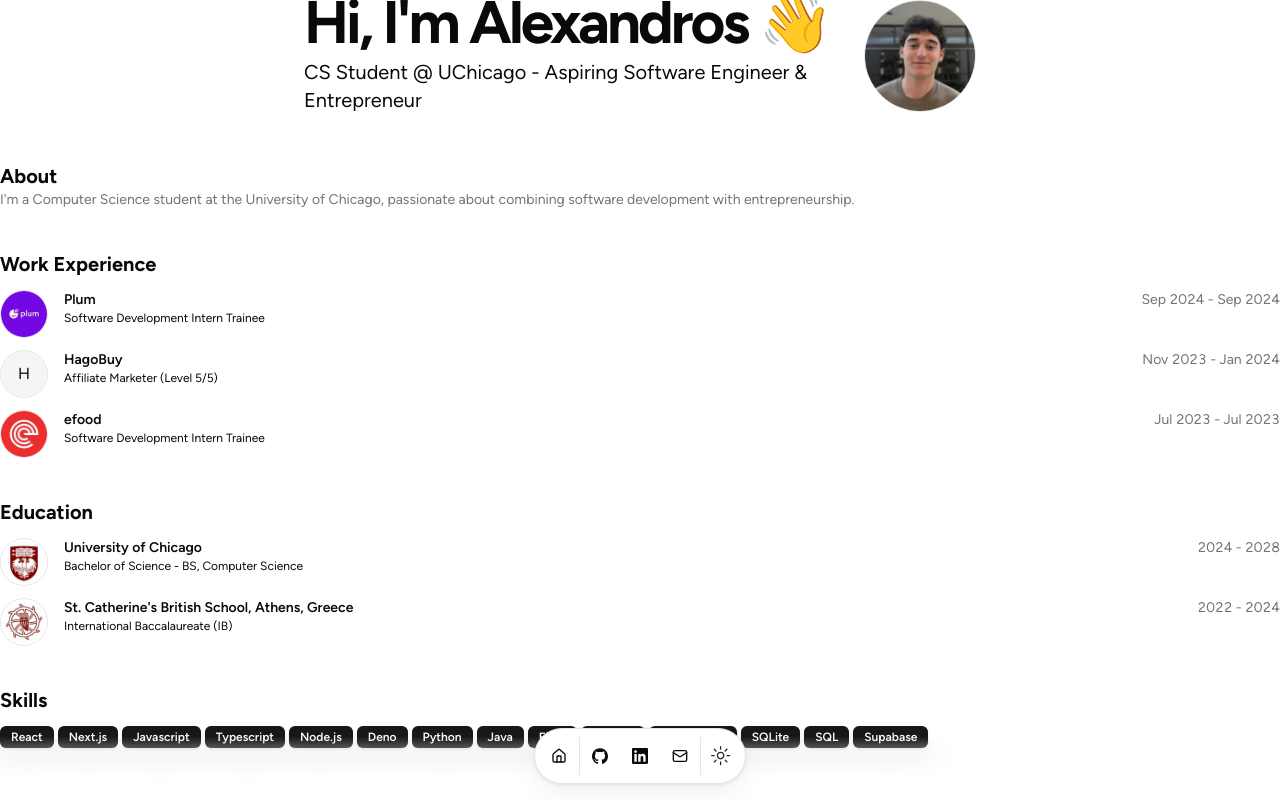
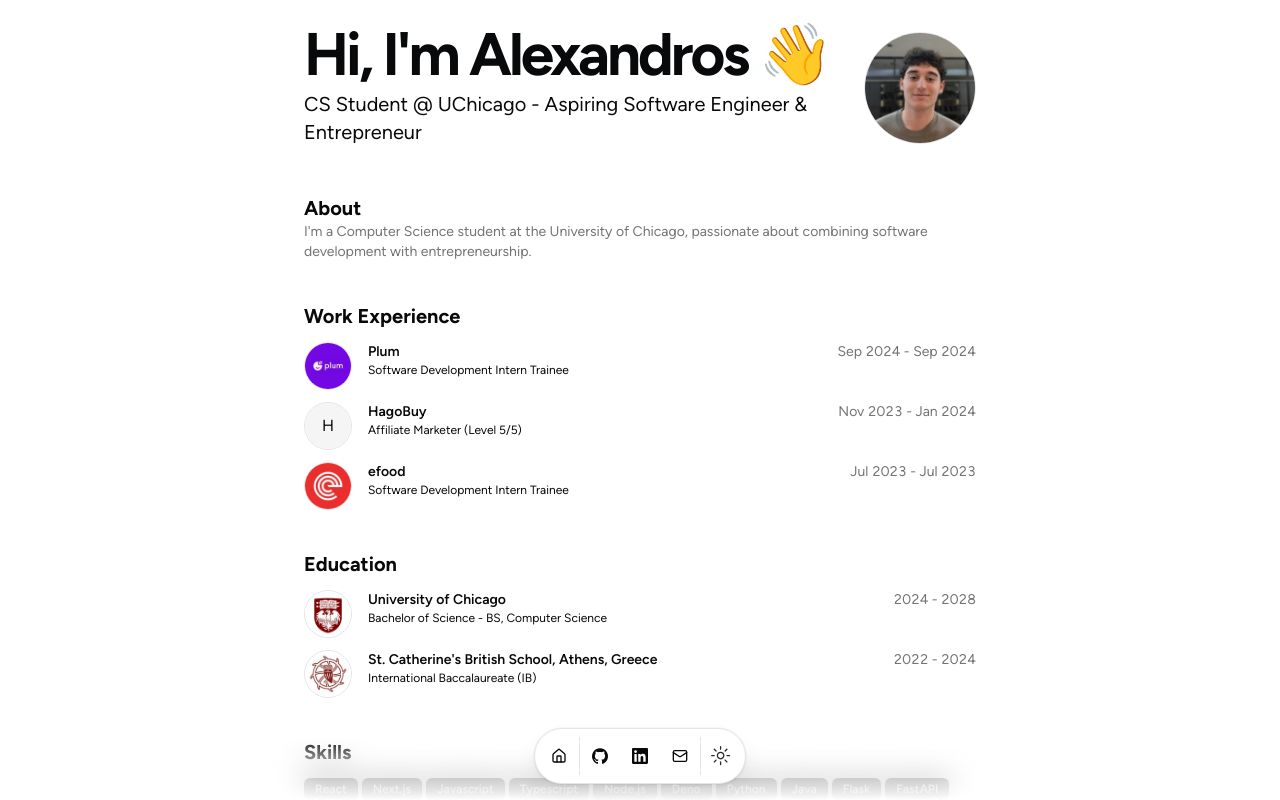
Before and after one commit to alexandros-lekkas/portfolio, a Next.js app: page / in a window 1280 px wide. Shown: the top 800 px of the page. Built offline with nearby package versions, Linux system fonts and the light colour scheme.

Commit message:
refactor: Remove unused ProjectCard component and related files; update layout for improved styling

```diff
--- a/src/app/layout.tsx
+++ b/src/app/layout.tsx
@@ -4,10 +4,11 @@
 import { ThemeProvider } from "@/providers/theme-provider";
 import { TooltipProvider } from "@/components/ui/tooltip";
 
+import { figtree } from "@/lib/constants/fonts";
+
 import Navbar from "@/components/layout/navbar/navbar";
+
 import { DATA } from "@/data/resume";
-
-import { figtree } from "@/lib/constants/fonts";
 
 export const metadata: Metadata = {
   metadataBase: new URL(DATA.url),
@@ -52,7 +53,7 @@
 }>) {
   return (
     <html lang="en" className={figtree.className} suppressHydrationWarning>
-      <body className="bg-background text-foreground">
+      <body className="bg-background text-foreground max-w-2xl mx-auto py-8">
         <ThemeProvider attribute="class" defaultTheme="light">
           <TooltipProvider delayDuration={0}>
             {children}
--- a/src/app/page.tsx
+++ b/src/app/page.tsx
@@ -3,8 +3,8 @@
 import Markdown from "react-markdown";
 
 import BlurFadeText from "@/components/magicui/blur-fade-text";
-import { ProjectCard } from "@/components/display/project-card";
-import { ResumeCard } from "@/components/display/resume-card";
+import { ProjectCard } from "@/components/data/project-card";
+import { ResumeCard } from "@/components/data/resume-card";
 import { Avatar, AvatarFallback, AvatarImage } from "@/components/ui/avatar";
 import { Badge } from "@/components/ui/badge";
 
--- a/src/app/stats/page.tsx
+++ b/src/app/stats/page.tsx
@@ -1,6 +1,6 @@
 import { Suspense } from "react";
 
-import { Commits } from "./commits";
+import { Commits } from "../../components/data/commits";
 
 export default function StatsPage() {
   return (
```
Also changed, not shown: src/components/data/commits.tsx (renamed from src/app/stats/commits.tsx), src/components/data/project-card.tsx (renamed from src/components/display/project-card.tsx), src/components/data/resume-card.tsx (renamed from src/components/display/resume-card.tsx).
